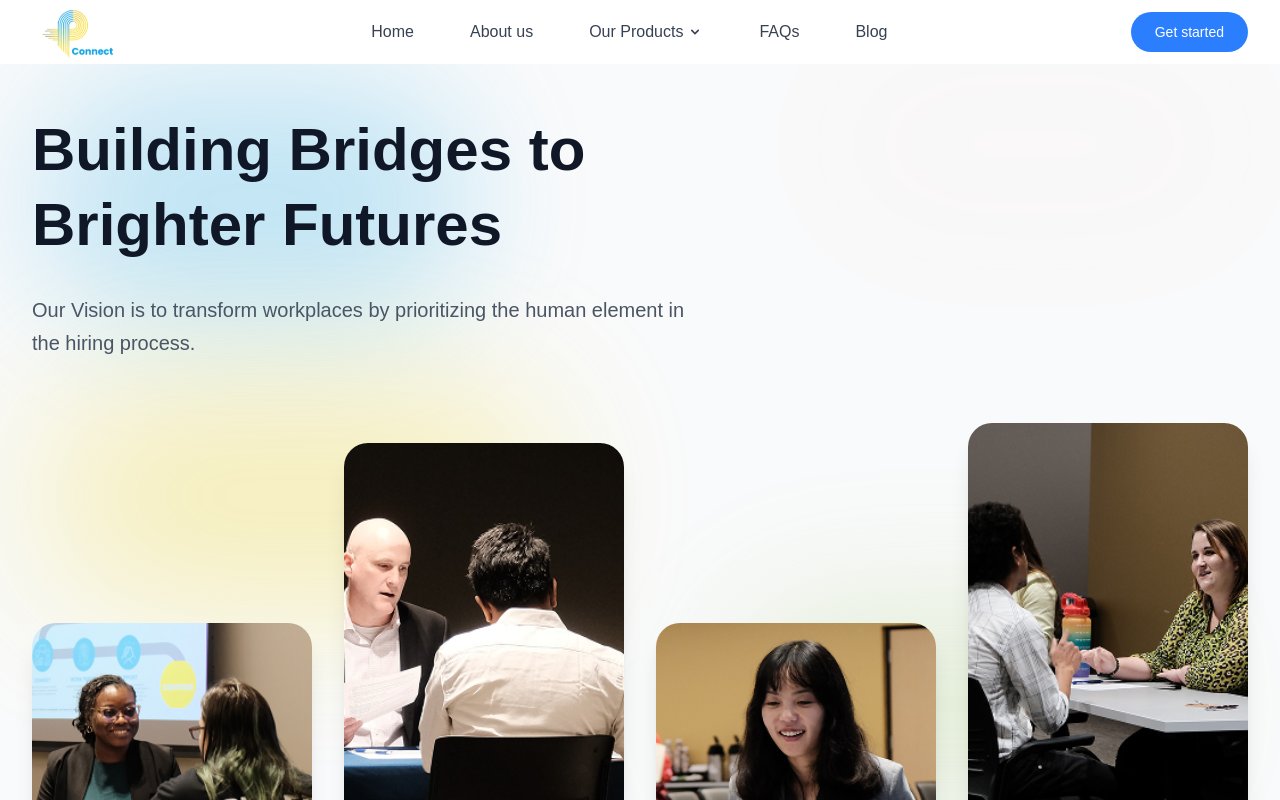
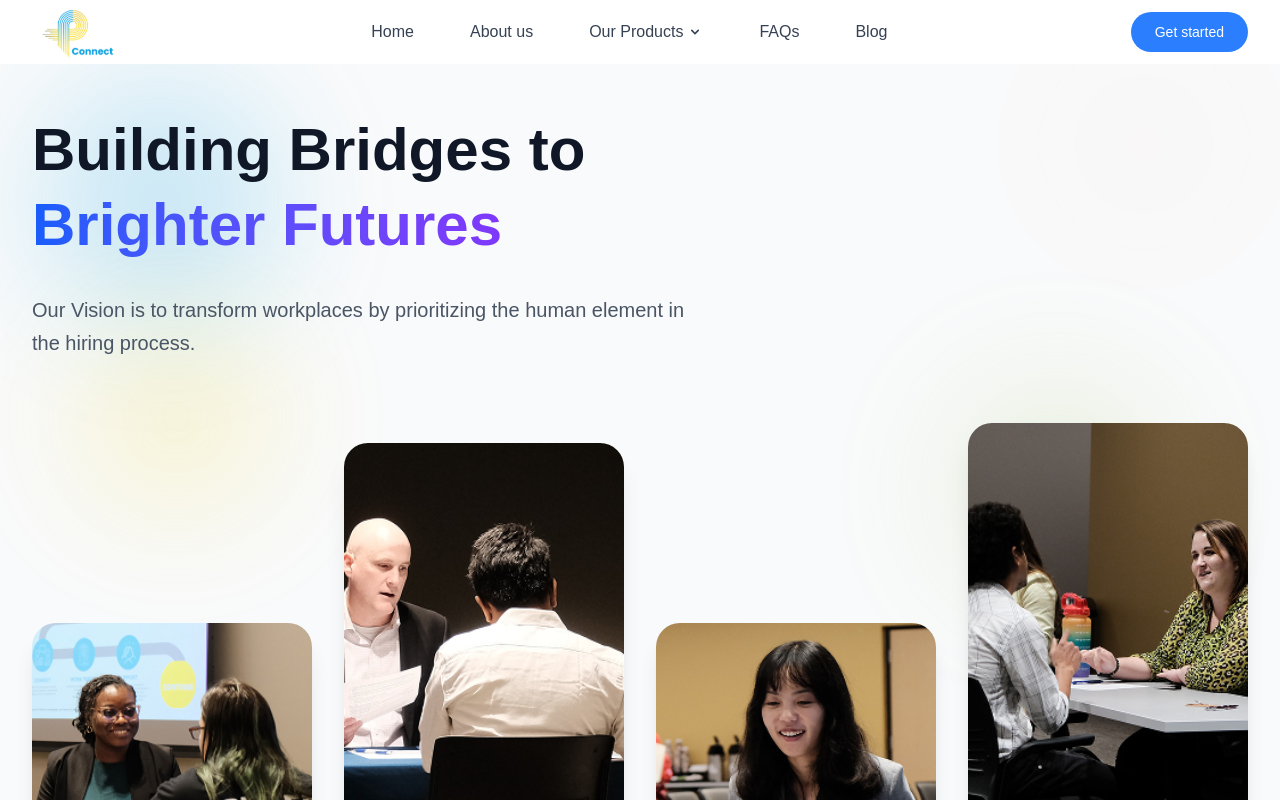
Before and after one commit to Benmore-Studio/purpose-connect, a Next.js app: page /about in a window 1280 px wide. Shown: the top 800 px of the page. Built offline with nearby package versions, Linux system fonts and the light colour scheme.

Commit message:
Finalize animations

```diff
--- a/app/ui/about/landing.tsx
+++ b/app/ui/about/landing.tsx
@@ -4,100 +4,130 @@ import Image from "next/image";
 import { motion } from "framer-motion";
 
 export default function AboutLandingSection() {
+  const containerVariants = {
+    hidden: { opacity: 0 },
+    visible: {
+      opacity: 1,
+      transition: {
+        staggerChildren: 0.1,
+        delayChildren: 0.2
+      }
+    }
+  };
+
+  const textVariants = {
+    hidden: { opacity: 0, y: 30 },
+    visible: {
+      opacity: 1,
+      y: 0,
+      transition: {
+        duration: 0.6,
+        ease: "easeOut"
+      }
+    }
+  };
+
   const imageVariants = {
-    hidden: { opacity: 0, y: 50, scale: 0.95 },
-    visible: (index: number) => ({
+    hidden: { opacity: 0, y: 40, scale: 0.95 },
+    visible: {
       opacity: 1,
       y: 0,
       scale: 1,
       transition: {
         duration: 0.6,
-        delay: index * 0.15,
         ease: "easeOut"
       }
-    })
+    }
+  };
+
+  const backgroundVariants = {
+    hidden: { opacity: 0, scale: 0.8 },
+    visible: {
+      opacity: 0.2,
+      scale: 1,
+      transition: {
+        duration: 1,
+        ease: "easeOut"
+      }
+    }
   };
 
   return (
     <section className="bg-gray-50 pt-28 pb-12 sm:pb-16 md:pb-20 lg:pb-24 relative overflow-hidden">
       {/* Animated Background Decorative Elements */}
-      <div className="absolute inset-0 pointer-events-none">
+      <motion.div
+        className="absolute inset-0 pointer-events-none"
+        initial="hidden"
+        animate="visible"
+        variants={containerVariants}
+      >
         <motion.div
-          className="absolute top-8 sm:top-12 md:top-20 left-4 sm:left-8 md:left-10 w-24 h-24 sm:w-32 sm:h-32 md:w-48 md:h-48 lg:w-60 lg:h-60 xl:w-1/3 xl:aspect-square bg-[#069DDE] rounded-full filter blur-2xl sm:blur-3xl opacity-20 sm:opacity-25"
+          className="absolute top-8 sm:top-12 md:top-20 left-4 sm:left-8 md:left-10 w-24 h-24 sm:w-32 sm:h-32 md:w-48 md:h-48 lg:w-60 lg:h-60 bg-[#069DDE] rounded-full filter blur-2xl sm:blur-3xl"
+          variants={backgroundVariants}
           animate={{
             scale: [1, 1.1, 1],
             opacity: [0.2, 0.3, 0.2]
           }}
           transition={{
-            duration: 8,
-            repeat: Infinity,
-            ease: "easeInOut"
+            scale: { duration: 8, repeat: Infinity, ease: "easeInOut" },
+            opacity: { duration: 8, repeat: Infinity, ease: "easeInOut" }
           }}
         />
         <motion.div
-          className="absolute top-4 sm:top-6 md:top-10 right-4 sm:right-6 md:right-8 w-20 h-20 sm:w-28 sm:h-28 md:w-40 md:h-40 lg:w-52 lg:h-52 xl:w-1/3 xl:aspect-square bg-[#FF76591A] rounded-full filter blur-2xl sm:blur-3xl opacity-20 sm:opacity-25"
+          className="absolute top-4 sm:top-6 md:top-10 right-4 sm:right-6 md:right-8 w-20 h-20 sm:w-28 sm:h-28 md:w-40 md:h-40 lg:w-52 lg:h-52 bg-[#FF76591A] rounded-full filter blur-2xl sm:blur-3xl"
+          variants={backgroundVariants}
           animate={{
             scale: [1, 1.15, 1],
             opacity: [0.2, 0.35, 0.2]
           }}
           transition={{
-            duration: 6,
-            repeat: Infinity,
-            ease: "easeInOut",
-            delay: 1
+            scale: { duration: 6, repeat: Infinity, ease: "easeInOut", delay: 1 },
+            opacity: { duration: 6, repeat: Infinity, ease: "easeInOut", delay: 1 }
           }}
         />
         <motion.div
-          className="absolute top-32 sm:top-48 md:top-60 lg:top-80 xl:top-100 left-8 sm:left-12 md:left-20 w-16 h-16 sm:w-24 sm:h-24 md:w-36 md:h-36 lg:w-48 lg:h-48 xl:w-1/3 xl:aspect-square bg-[#EFD329] rounded-full filter blur-2xl sm:blur-3xl opacity-15 sm:opacity-25 hidden sm:block"
+          className="absolute top-32 sm:top-48 md:top-60 lg:top-80 left-8 sm:left-12 md:left-20 w-16 h-16 sm:w-24 sm:h-24 md:w-36 md:h-36 lg:w-48 lg:h-48 bg-[#EFD329] rounded-full filter blur-2xl sm:blur-3xl hidden sm:block"
+          variants={backgroundVariants}
           animate={{
             scale: [1, 1.2, 1],
             opacity: [0.15, 0.3, 0.15]
           }}
           transition={{
-            duration: 10,
-            repeat: Infinity,
-            ease: "easeInOut",
-            delay: 2
+            scale: { duration: 10, repeat: Infinity, ease: "easeInOut", delay: 2 },
+            opacity: { duration: 10, repeat: Infinity, ease: "easeInOut", delay: 2 }
           }}
         />
         <motion.div
-          className="absolute top-40 sm:top-56 md:top-72 lg:top-96 xl:top-150 right-8 sm:right-16 md:right-24 lg:right-30 w-18 h-18 sm:w-28 sm:h-28 md:w-40 md:h-40 lg:w-52 lg:h-52 xl:w-1/3 xl:aspect-square bg-[#A0C366] rounded-full filter blur-2xl sm:blur-3xl opacity-15 sm:opacity-25 hidden md:block"
+          className="absolute top-40 sm:top-56 md:top-72 lg:top-96 right-8 sm:right-16 md:right-24 lg:right-30 w-18 h-18 sm:w-28 sm:h-28 md:w-40 md:h-40 lg:w-52 lg:h-52 bg-[#A0C366] rounded-full filter blur-2xl sm:blur-3xl hidden md:block"
+          variants={backgroundVariants}
           animate={{
             scale: [1, 1.05, 1],
             opacity: [0.15, 0.25, 0.15]
           }}
           transition={{
-            duration: 12,
-            repeat: Infinity,
-            ease: "easeInOut",
-            delay: 3
+            scale: { duration: 12, repeat: Infinity, ease: "easeInOut", delay: 3 },
+            opacity: { duration: 12, repeat: Infinity, ease: "easeInOut", delay: 3 }
           }}
         />
-      </div>
+      </motion.div>
 
       <div className="max-w-7xl mx-auto px-4 sm:px-6 lg:px-8 relative z-10">
-        {/* Animated Text Content */}
+        {/* Text Content */}
         <motion.div
           className="max-w-xs sm:max-w-lg md:max-w-xl lg:max-w-2xl mb-8 sm:mb-12 md:mb-16 text-center lg:text-left mx-auto lg:mx-0"
-          initial={{ opacity: 0, y: 50 }}
-          whileInView={{ opacity: 1, y: 0 }}
-          viewport={{ once: true }}
-          transition={{ duration: 0.8, ease: "easeOut" }}
+          initial="hidden"
+          whileInView="visible"
+          viewport={{ once: true, amount: 0.2 }}
+          variants={containerVariants}
         >
           <motion.h1
             className="text-2xl sm:text-3xl md:text-4xl lg:text-5xl xl:text-6xl font-bold text-gray-900 leading-tight mb-4 sm:mb-6 md:mb-8"
-            initial={{ opacity: 0, y: 30 }}
-            whileInView={{ opacity: 1, y: 0 }}
-            viewport={{ once: true }}
-            transition={{ duration: 0.6, delay: 0.2 }}
+            variants={textVariants}
           >
             Building Bridges to{" "}
             <motion.span
-              className="block sm:inline lg:block"
-              initial={{ opacity: 0, x: -20 }}
-              whileInView={{ opacity: 1, x: 0 }}
-              viewport={{ once: true }}
-              transition={{ duration: 0.6, delay: 0.4 }}
+              className="block sm:inline lg:block bg-gradient-to-r from-blue-600 to-purple-600 bg-clip-text text-transparent"
+              variants={textVariants}
             >
               Brighter Futures
             </motion.span>
@@ -105,33 +135,29 @@ export default function AboutLandingSection() {
 
           <motion.p
             className="text-base sm:text-lg md:text-xl lg:text-xl text-gray-600 leading-relaxed"
-            initial={{ opacity: 0, y: 20 }}
-            whileInView={{ opacity: 1, y: 0 }}
-            viewport={{ once: true }}
-            transition={{ duration: 0.6, delay: 0.5 }}
+            variants={textVariants}
           >
             Our Vision is to transform workplaces by prioritizing the human
             element in the hiring process.
           </motion.p>
         </motion.div>
 
-        {/* Animated Image Grid - Responsive Layout */}
-        {/* Mobile: Show only 2 middle images (zoomed in view) */}
-        <div className="grid grid-cols-2 gap-3 sm:gap-4 items-end lg:hidden">
-          {/* Image 2 - Taller middle-left */}
+        {/* Mobile: Show only 2 middle images */}
+        <motion.div
+          className="grid grid-cols-2 gap-3 sm:gap-4 items-end lg:hidden"
+          initial="hidden"
+          whileInView="visible"
+          viewport={{ once: true, amount: 0.1 }}
+          variants={containerVariants}
+        >
           <motion.div
             className="relative aspect-[3/4] sm:aspect-[4/6] rounded-2xl sm:rounded-3xl overflow-hidden shadow-lg sm:shadow-xl"
-            custom={0}
-            initial="hidden"
-            whileInView="visible"
-            viewport={{ once: true, margin: "-50px" }}
             variants={imageVariants}
             whileHover={{
-              scale: 1.05,
-              rotateY: -5,
-              boxShadow: "0 25px 50px -10px rgba(0,0,0,0.2)"
+              scale: 1.02,
+              boxShadow: "0 20px 40px rgba(0,0,0,0.15)",
+              transition: { duration: 0.2 }
             }}
-            transition={{ type: "spring", stiffness: 300 }}
           >
             <Image
               src="/about-landing-2.png"
@@ -142,20 +168,14 @@ export default function AboutLandingSection() {
             />
           </motion.div>
 
-          {/* Image 4 - Taller middle-right */}
           <motion.div
             className="relative aspect-[3/4] sm:aspect-[4/6] rounded-2xl sm:rounded-3xl overflow-hidden shadow-lg sm:shadow-xl mb-4 sm:mb-6"
-            custom={1}
-            initial="hidden"
-            whileInView="visible"
-            viewport={{ once: true, margin: "-50px" }}
             variants={imageVariants}
             whileHover={{
-              scale: 1.05,
-              rotateY: 5,
-              boxShadow: "0 25px 50px -10px rgba(0,0,0,0.2)"
+              scale: 1.02,
+              boxShadow: "0 20px 40px rgba(0,0,0,0.15)",
+              transition: { duration: 0.2 }
             }}
-            transition={{ type: "spring", stiffness: 300 }}
           >
             <Image
               src="/about-landing-4.png"
@@ -165,24 +185,24 @@ export default function AboutLandingSection() {
               sizes="(max-width: 1024px) 50vw, 25vw"
             />
           </motion.div>
-        </div>
+        </motion.div>
 
         {/* Desktop: Show all 4 images */}
-        <div className="hidden lg:grid lg:grid-cols-4 gap-6 lg:gap-8 items-end">
-          {/* Image 1 - Bottom left */}
+        <motion.div
+          className="hidden lg:grid lg:grid-cols-4 gap-6 lg:gap-8 items-end"
+          initial="hidden"
+          whileInView="visible"
+          viewport={{ once: true, amount: 0.1 }}
+          variants={containerVariants}
+        >
           <motion.div
             className="relative aspect-square rounded-2xl sm:rounded-3xl overflow-hidden shadow-lg sm:shadow-xl order-1"
-            custom={0}
-            initial="hidden"
-            whileInView="visible"
-            viewport={{ once: true, margin: "-50px" }}
             variants={imageVariants}
             whileHover={{
-              scale: 1.05,
-              rotateY: 5,
-              boxShadow: "0 25px 50px -10px rgba(0,0,0,0.2)"
+              scale: 1.02,
+              boxShadow: "0 20px 40px rgba(0,0,0,0.15)",
+              transition: { duration: 0.2 }
             }}
-            transition={{ type: "spring", stiffness: 300 }}
           >
             <Image
               src="/about-landing-1.png"
@@ -193,20 +213,14 @@ export default function AboutLandingSection() {
             />
           </motion.div>
 
-          {/* Image 2 - Taller middle-left */}
           <motion.div
             className="relative aspect-[4/6] rounded-2xl sm:rounded-3xl overflow-hidden shadow-lg sm:shadow-xl mb-4 xl:mb-10 order-2"
-            custom={1}
-            initial="hidden"
-            whileInView="visible"
-            viewport={{ once: true, margin: "-50px" }}
             variants={imageVariants}
             whileHover={{
-              scale: 1.05,
-              rotateY: -5,
-              boxShadow: "0 25px 50px -10px rgba(0,0,0,0.2)"
+              scale: 1.02,
+              boxShadow: "0 20px 40px rgba(0,0,0,0.15)",
+              transition: { duration: 0.2 }
             }}
-            transition={{ type: "spring", stiffness: 300 }}
           >
             <Image
               src="/about-landing-2.png"
@@ -217,20 +231,14 @@ export default function AboutLandingSection() {
             />
           </motion.div>
 
-          {/* Image 3 - Bottom right */}
           <motion.div
             className="relative aspect-square rounded-2xl sm:rounded-3xl overflow-hidden shadow-lg sm:shadow-xl order-3"
-            custom={2}
-            initial="hidden"
-            whileInView="visible"
-            viewport={{ once: true, margin: "-50px" }}
             variants={imageVariants}
             whileHover={{
-              scale: 1.05,
-              rotateY: 5,
-              boxShadow: "0 25px 50px -10px rgba(0,0,0,0.2)"
+              scale: 1.02,
+              boxShadow: "0 20px 40px rgba(0,0,0,0.15)",
+              transition: { duration: 0.2 }
             }}
-            transition={{ type: "spring", stiffness: 300 }}
           >
             <Image
               src="/about-landing-3.png"
@@ -241,20 +249,14 @@ export default function AboutLandingSection() {
             />
           </motion.div>
 
-          {/* Image 4 - Taller middle-right */}
           <motion.div
             className="relative aspect-[4/6] rounded-2xl sm:rounded-3xl overflow-hidden shadow-lg sm:shadow-xl mb-6 xl:mb-15 order-4"
-            custom={3}
-            initial="hidden"
-            whileInView="visible"
-            viewport={{ once: true, margin: "-50px" }}
             variants={imageVariants}
             whileHover={{
-              scale: 1.05,
-              rotateY: -5,
-              boxShadow: "0 25px 50px -10px rgba(0,0,0,0.2)"
+              scale: 1.02,
+              boxShadow: "0 20px 40px rgba(0,0,0,0.15)",
+              transition: { duration: 0.2 }
             }}
-            transition={{ type: "spring", stiffness: 300 }}
           >
             <Image
               src="/about-landing-4.png"
@@ -264,7 +266,7 @@ export default function AboutLandingSection() {
               sizes="25vw"
             />
           </motion.div>
-        </div>
+        </motion.div>
       </div>
     </section>
   );
```
